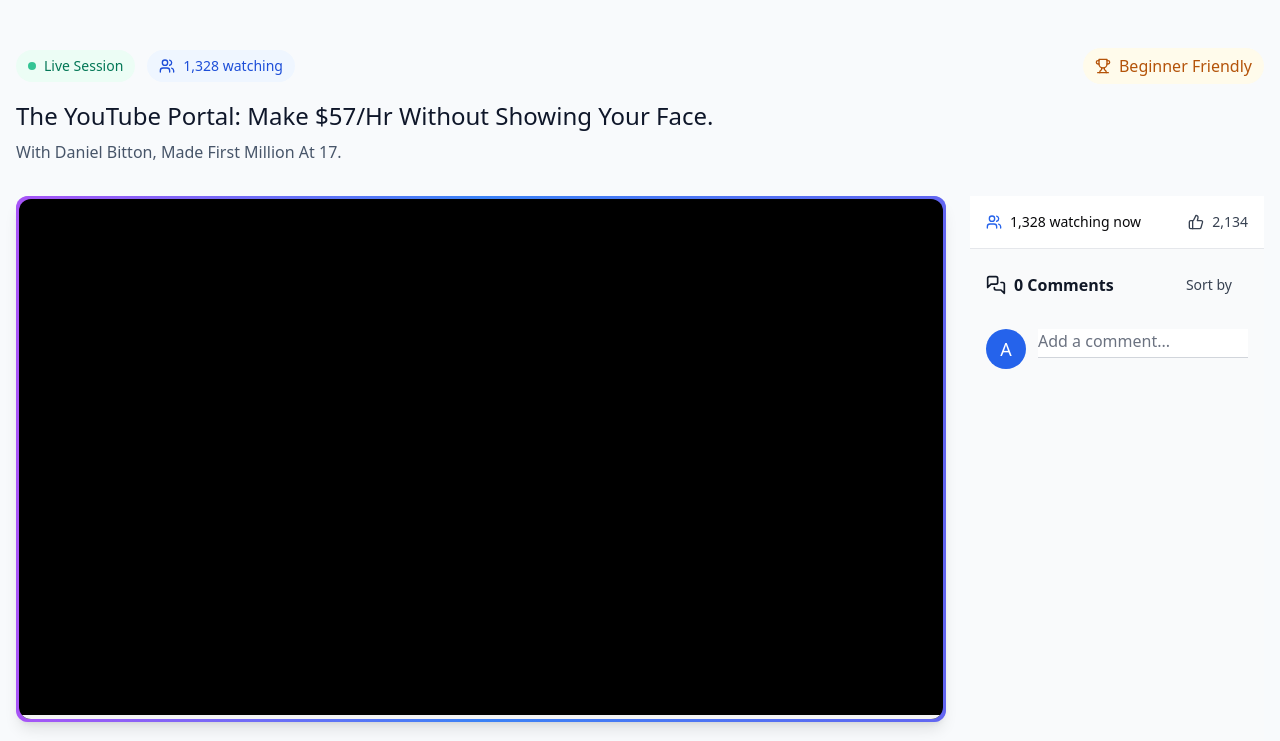
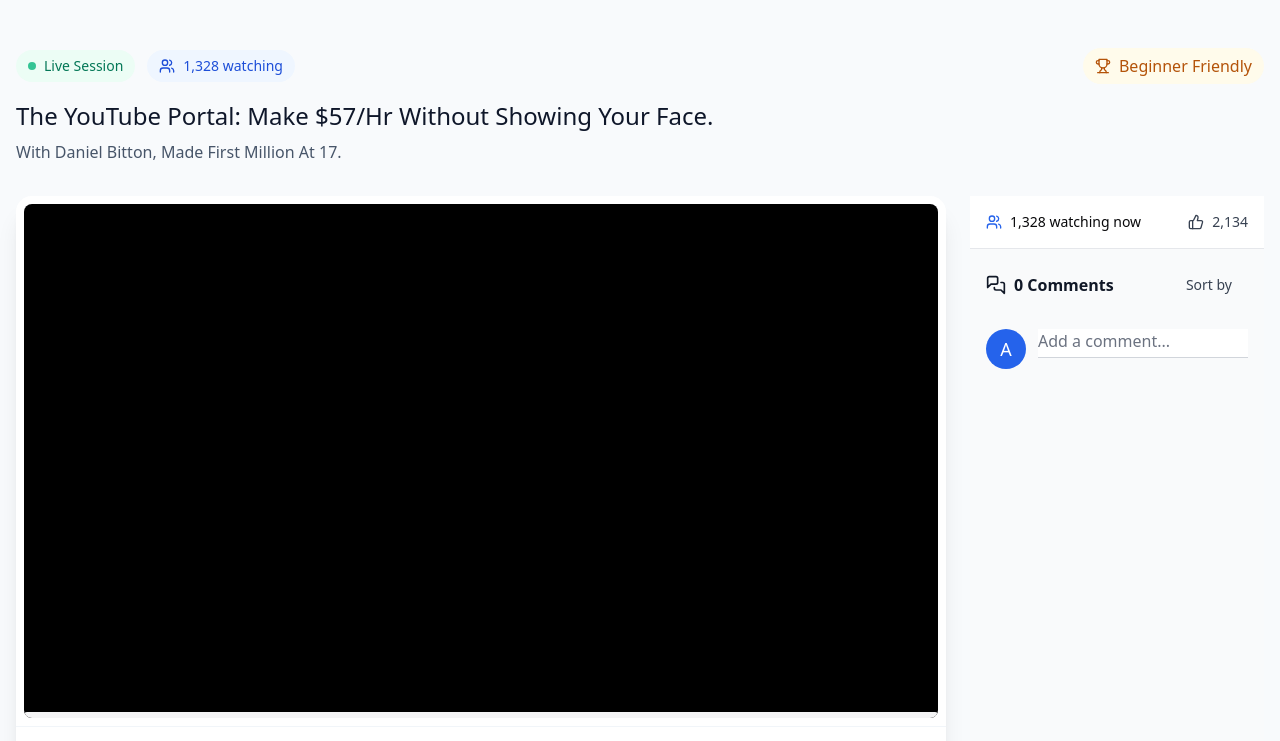
Before and after one commit to AvoCodes/youtubeportal, a React (Vite) app: page / in a window 1280 px wide. Shown: the top 741 px of the page. Built offline with nearby package versions, Linux system fonts and the light colour scheme.

Commit message:
Improve Video Player Aesthetics
Refined the styling of the video player component to improve visual appeal and remove distracting elements.  The changes aim for a cleaner, more bespoke look.

```diff
--- a/src/pages/Index.tsx
+++ b/src/pages/Index.tsx
@@ -142,16 +142,36 @@ const Index = () => {
         <div className="grid gap-6 md:grid-cols-4">
           {/* Video Section - takes up 3/4 of the space */}
           <div className="md:col-span-3 space-y-6">
-            <div className="relative p-[3px] rounded-xl overflow-hidden bg-gradient-to-r from-purple-500 via-blue-500 to-indigo-500 shadow-lg">
-              <div className="absolute inset-0 bg-gradient-to-r from-purple-500 via-blue-500 to-indigo-500 animate-pulse opacity-70"></div>
-              <div className="relative bg-black rounded-lg overflow-hidden z-10">
+            <div className="rounded-2xl overflow-hidden shadow-xl bg-white">
+              {/* Professional border with subtle accents */}
+              <div className="relative border-8 border-white rounded-2xl overflow-hidden">
+                {/* Light dot pattern for background styling - inspired by the image */}
+                <div className="absolute inset-0 pointer-events-none opacity-5 z-0">
+                  <div className="absolute top-0 left-0 w-32 h-32">
+                    <div className="grid grid-cols-6 gap-2">
+                      {Array(36).fill(0).map((_, i) => (
+                        <div key={i} className="w-1.5 h-1.5 rounded-full bg-indigo-500"></div>
+                      ))}
+                    </div>
+                  </div>
+                  <div className="absolute bottom-0 right-0 w-32 h-32">
+                    <div className="grid grid-cols-6 gap-2">
+                      {Array(36).fill(0).map((_, i) => (
+                        <div key={i} className="w-1.5 h-1.5 rounded-full bg-indigo-500"></div>
+                      ))}
+                    </div>
+                  </div>
+                </div>
+
+                {/* Actual video player with clean styling */}
+                <div className="relative bg-black z-10">
                   <VideoPlayer
                     wistiaId="92627nrxy4"
                     onTimeUpdate={handleTimeUpdate}
                   />
 
                   {/* Progress Bar */}
-                <div className="absolute bottom-0 left-0 right-0 h-1 bg-gray-900/50">
+                  <div className="absolute bottom-0 left-0 right-0 h-1.5 bg-gray-900/30">
                     <Progress
                       value={(currentTime / 1800) * 100}
                       className="h-full"
@@ -165,6 +185,18 @@ const Index = () => {
                       <p className="text-xs text-gray-700">{notification.message}</p>
                     </div>
                   )}
+                </div>
+              </div>
+
+              {/* Clean bottom bar with subtle accent */}
+              <div className="bg-white py-3 px-4 border-t border-slate-100 flex justify-between items-center">
+                <div className="flex items-center gap-2">
+                  <div className="w-2 h-2 rounded-full bg-blue-500 animate-pulse"></div>
+                  <span className="text-sm text-slate-600">Live Webinar</span>
+                </div>
+                <div className="text-sm text-slate-500">
+                  {Math.floor(currentTime / 60)}:{Math.floor(currentTime % 60).toString().padStart(2, '0')} / 30:00
+                </div>
               </div>
             </div>
 
```
Lines whose indentation alone changed are shown as unchanged.
